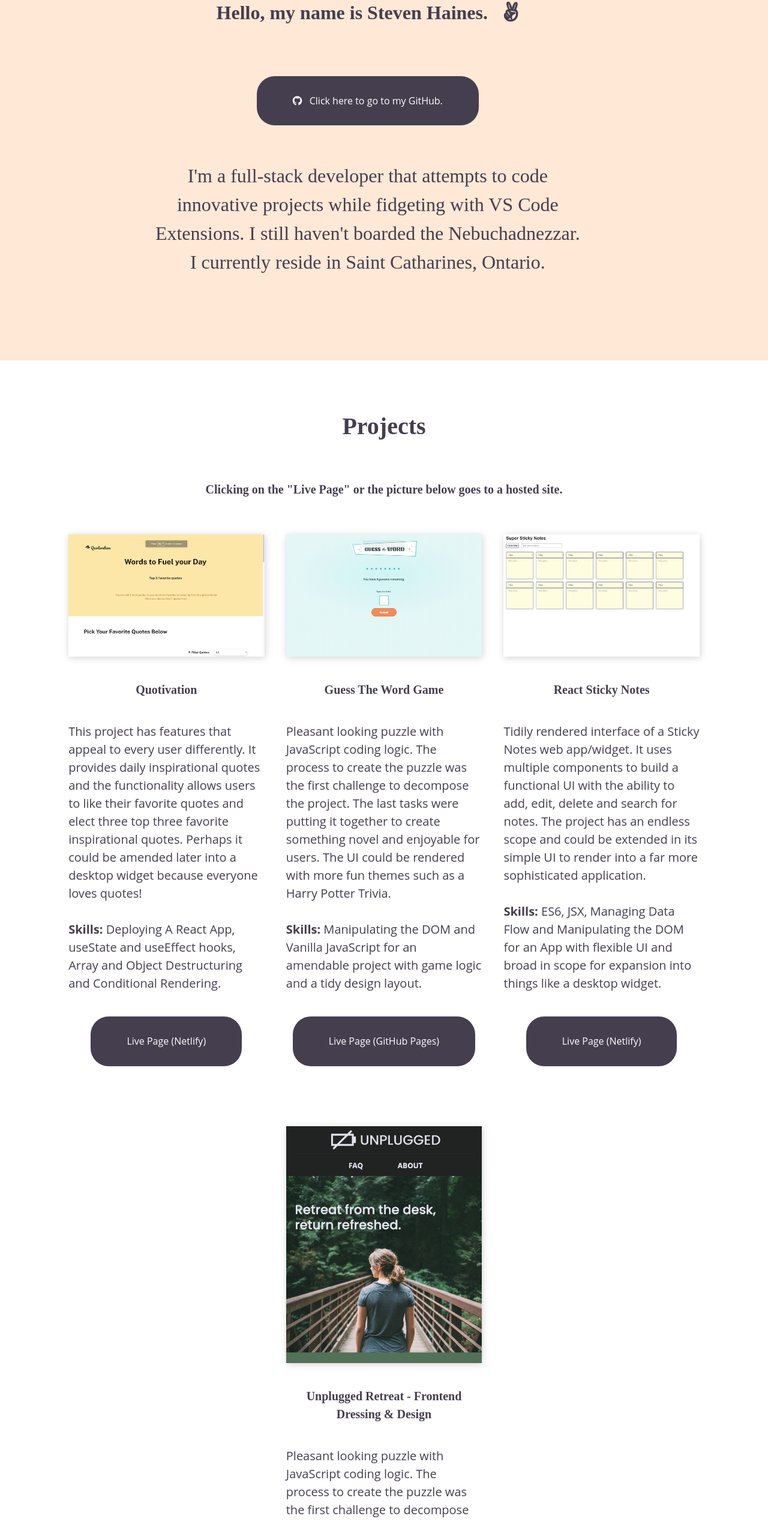
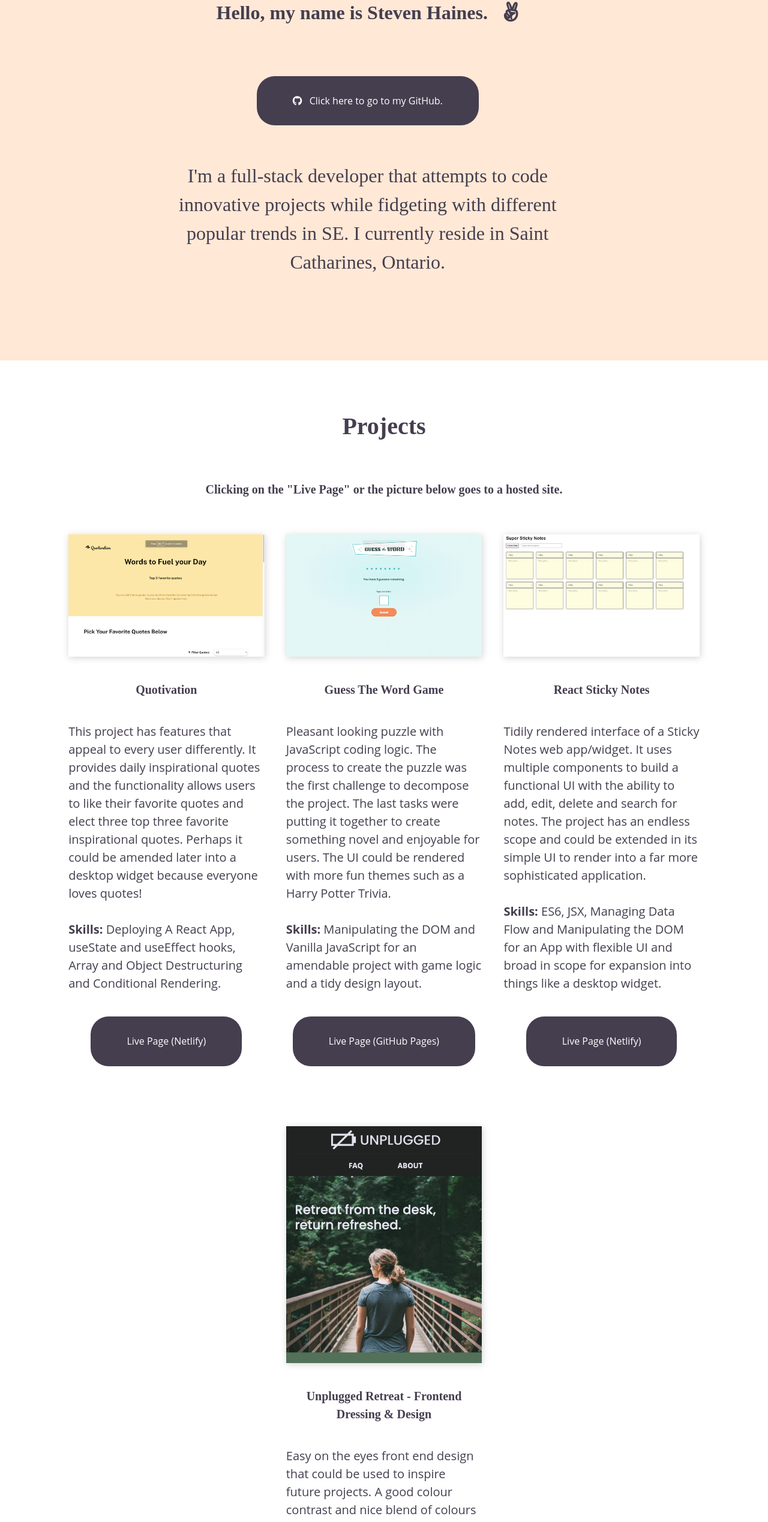
Before and after one commit to Stevenhaines06/new-site-sc-sh, a website built with Parcel: page index.html in a window 1280 px wide. Shown: the part 236-2774 px from the top of the page at 60% size. Built offline with nearby package versions, Linux system fonts and the light colour scheme.

Commit message:
updated visuals a bit

```diff
--- a/index.html
+++ b/index.html
@@ -53,8 +53,7 @@
           </a>
           <h2>
             I'm a full-stack developer that attempts to code innovative projects
-            while fidgeting with VS Code Extensions. I still haven't boarded the
-            Nebuchadnezzar. I currently reside in Saint Catharines, Ontario.
+            while fidgeting with different popular trends in SE. I currently reside in Saint Catharines, Ontario.
           </h2>
         </div>
       </div>
@@ -162,14 +161,9 @@
                 </figure>
                 <h4>Unplugged Retreat - Frontend Dressing & Design</h4>
                 <p class="project-description">
-                  Pleasant looking puzzle with JavaScript coding logic. The
-                  process to create the puzzle was the first challenge to
-                  decompose the project. The last tasks were putting it together
-                  to create something novel and enjoyable for users. The UI
-                  could be rendered with more fun themes such as a Harry Potter
-                  Trivia.
+                  Easy on the eyes front end design that could be used to inspire future projects. A good colour contrast and nice blend of colours with the green and white along with the black background.
                 </p>
-                <p class="project-skills"><span>Skills: </span>Manipulating the DOM and Vanilla JavaScript for an amendable project with game logic and a tidy design layout.</p>
+                <p class="project-skills"><span>Skills: </span>Vanilla JavaScript with a tidy design layout.</p>
                 <a
                   class="project-link"
                   href="https://stevenhaines06.github.io/guessthew0rd/"
```
